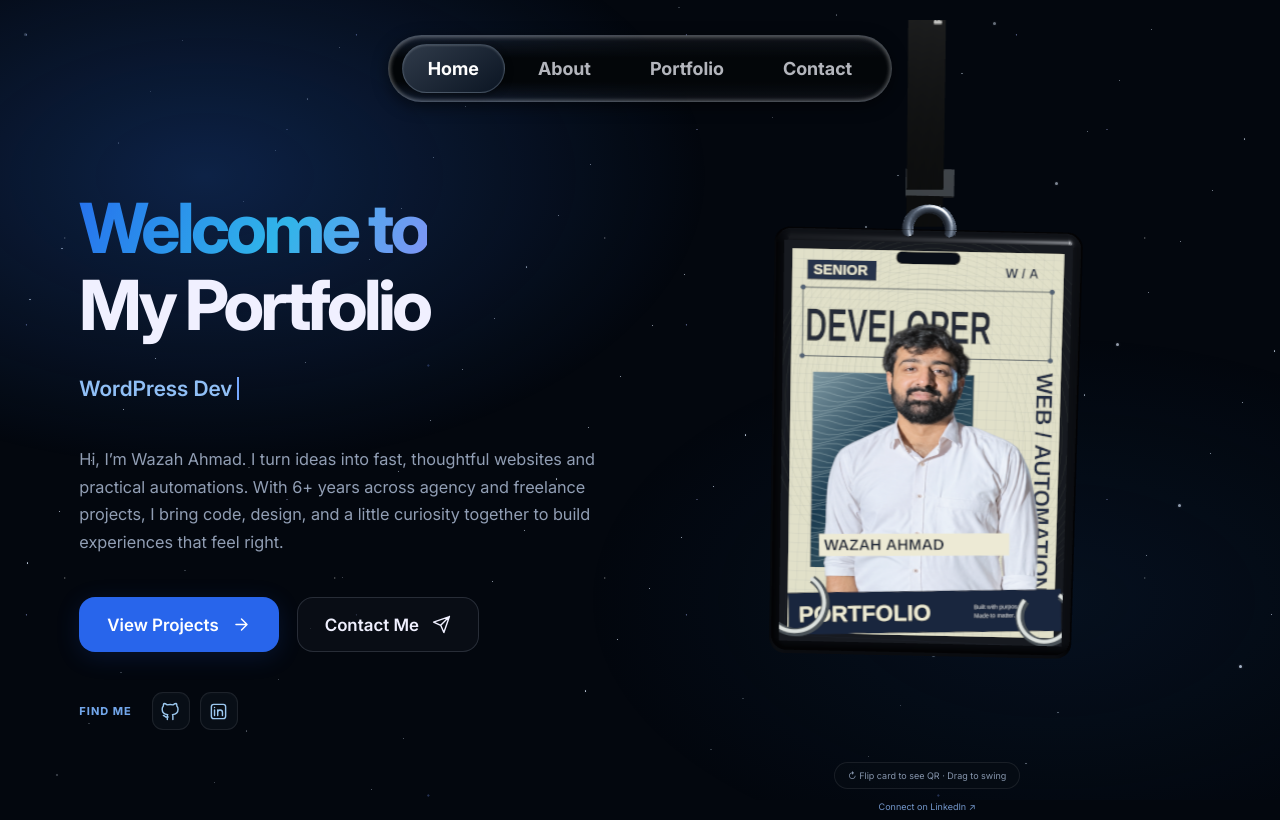
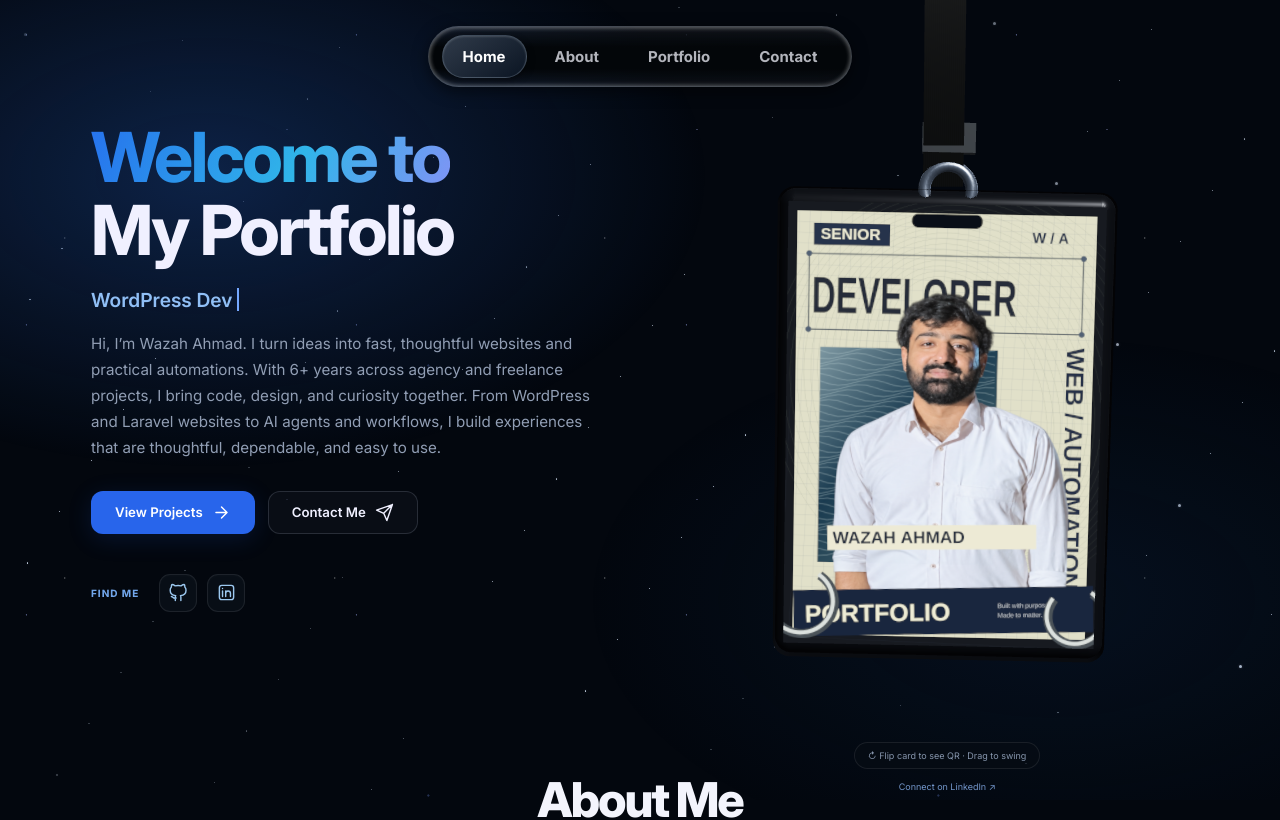
Before and after one commit to wazahahmad/wazahportfolio, a Next.js app: page / in a window 1280 px wide. Shown: the top 820 px of the page. Built offline with nearby package versions, Linux system fonts and the light colour scheme.

Commit message:
Align hero geometry with measured reference layout

```diff
--- a/app/globals.css
+++ b/app/globals.css
@@ -1966,3 +1966,124 @@ body {
     margin-top: -85px;
   }
 }
+/* Geometry measured against the reference at desktop and browser zoom levels. */
+@media (min-width: 761px) {
+  .shell {
+    max-width: 1098px;
+  }
+  .header-wrap {
+    top: 26px;
+  }
+  .nav-bar nav a {
+    font-size: 15px;
+    padding: 11px 20px;
+  }
+  .hero.shell {
+    max-width: 1098px;
+    width: 87.6%;
+    grid-template-columns: 590px 1fr;
+    min-height: 670px;
+    height: 81svh;
+    max-height: none;
+    padding-top: 117px;
+    padding-bottom: 54px;
+    overflow: visible;
+  }
+  .hero-copy {
+    max-width: 590px;
+  }
+  .hero h1 {
+    font-size: 69px;
+    line-height: 1.05;
+    letter-spacing: -2.4px;
+    font-weight: 750;
+    margin: 0 0 18px;
+  }
+  .role-line {
+    font-size: 19.4px;
+    height: 31px;
+    min-height: 31px;
+    margin-top: 0;
+  }
+  .hero-description {
+    max-width: 504px;
+    font-size: 15.2px;
+    line-height: 1.7;
+    margin: 16px 0 30px;
+  }
+  .hero-buttons .button {
+    height: 43px;
+    min-height: 43px;
+    font-size: 13.25px;
+    padding: 11px 23px;
+    border-radius: 12px;
+    gap: 9px;
+  }
+  .hero-buttons {
+    gap: 13px;
+  }
+  .hero .find-me {
+    margin-top: 40px;
+  }
+  .hero .find-me small {
+    font-size: 10px;
+  }
+  .hero-card {
+    position: absolute;
+    left: calc(50% + 110px);
+    top: 0;
+    width: 650px;
+    height: 100svh;
+    margin: 0;
+    max-height: none;
+  }
+  .section-title h2 {
+    font-size: 48px;
+  }
+}
+@media (min-width: 761px) and (max-width: 1100px) {
+  .hero.shell {
+    grid-template-columns: 1fr 1fr;
+  }
+  .hero-copy {
+    max-width: 520px;
+  }
+  .hero h1 {
+    font-size: clamp(43px, 6vw, 64px);
+  }
+  .hero-description {
+    font-size: 14px;
+    max-width: 470px;
+  }
+  .hero-card {
+    left: calc(50% + 5px);
+    width: 520px;
+  }
+  .hero-buttons .button {
+    font-size: 12px;
+    padding: 10px 18px;
+  }
+}
+@media (max-width: 760px) {
+  .hero-card {
+    position: relative;
+    left: auto;
+    top: auto;
+    width: 100%;
+    height: 650px;
+    margin-top: -80px;
+  }
+}
+.portfolio-site {
+  overflow-x: clip;
+}
+@media (min-width: 1101px) {
+  .hero-card {
+    left: calc(50% + 24vw - 325px);
+  }
+}
+@media (min-width: 761px) and (max-width: 1100px) {
+  .hero-card {
+    left: calc(50% + 24vw - 260px);
+  }
+}
--- a/components/lanyard-scene.jsx
+++ b/components/lanyard-scene.jsx
@@ -381,7 +381,7 @@ export default function LanyardScene() {
       aria-label="Interactive portfolio card: drag to swing, click to flip"
     >
       <Canvas
-        camera={{ position: [0, 0.5, 7.5], fov: 36 }}
+        camera={{ position: [0, 0.5, 6.8], fov: 36 }}
         dpr={[1, 1.5]}
         frameloop={visible ? (reduced ? "demand" : "always") : "never"}
         gl={{ antialias: true, alpha: true, powerPreference: "low-power" }}
--- a/components/portfolio-client.jsx
+++ b/components/portfolio-client.jsx
@@ -220,8 +220,9 @@ export default function PortfolioClient() {
           <p className="hero-description">
             Hi, I’m Wazah Ahmad. I turn ideas into fast, thoughtful websites and
             practical automations. With 6+ years across agency and freelance
-            projects, I bring code, design, and a little curiosity together to
-            build experiences that feel right.
+            projects, I bring code, design, and curiosity together. From
+            WordPress and Laravel websites to AI agents and workflows, I build
+            experiences that are thoughtful, dependable, and easy to use.
           </p>
           <div className="hero-buttons">
             <a className="button primary" href="#portfolio">
```
